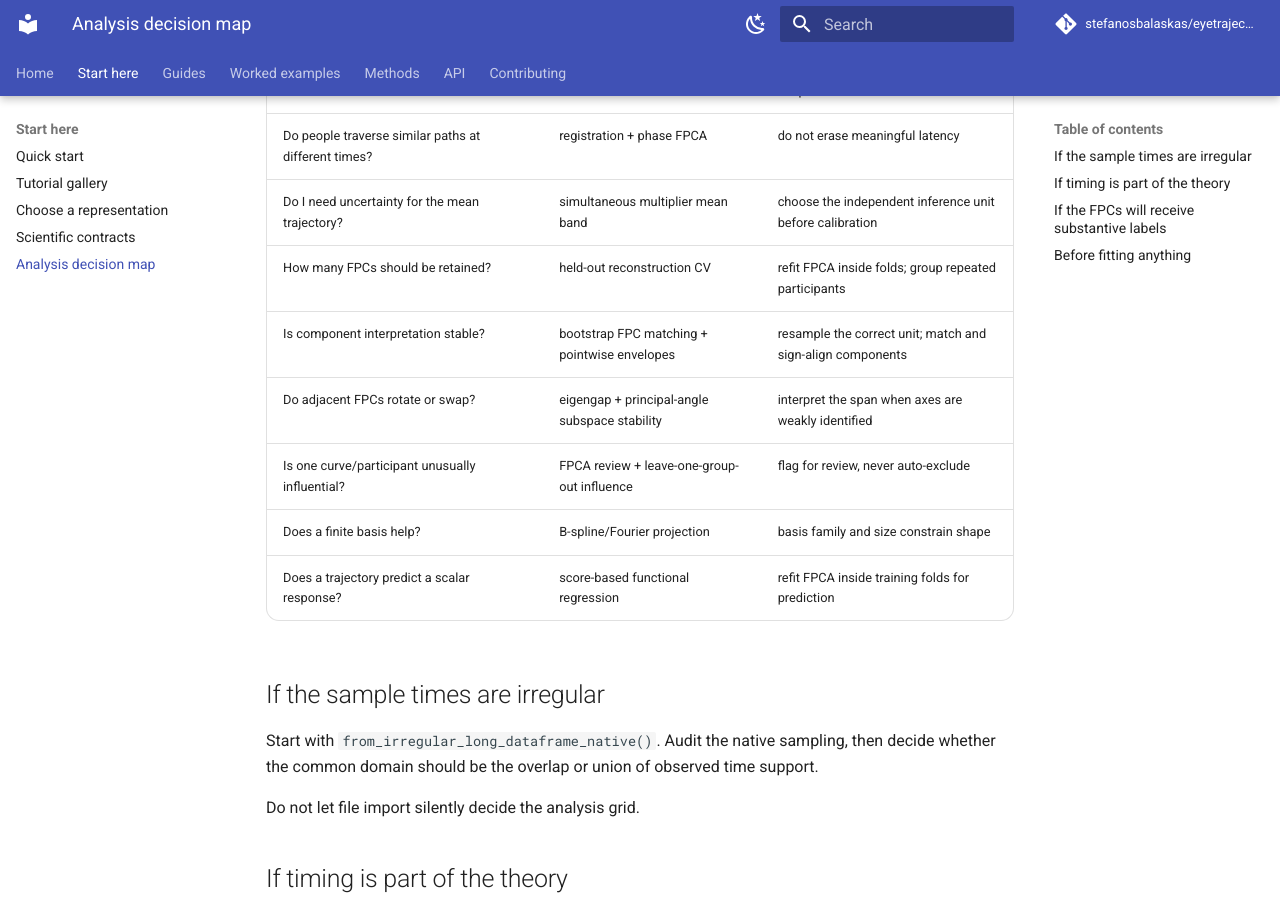
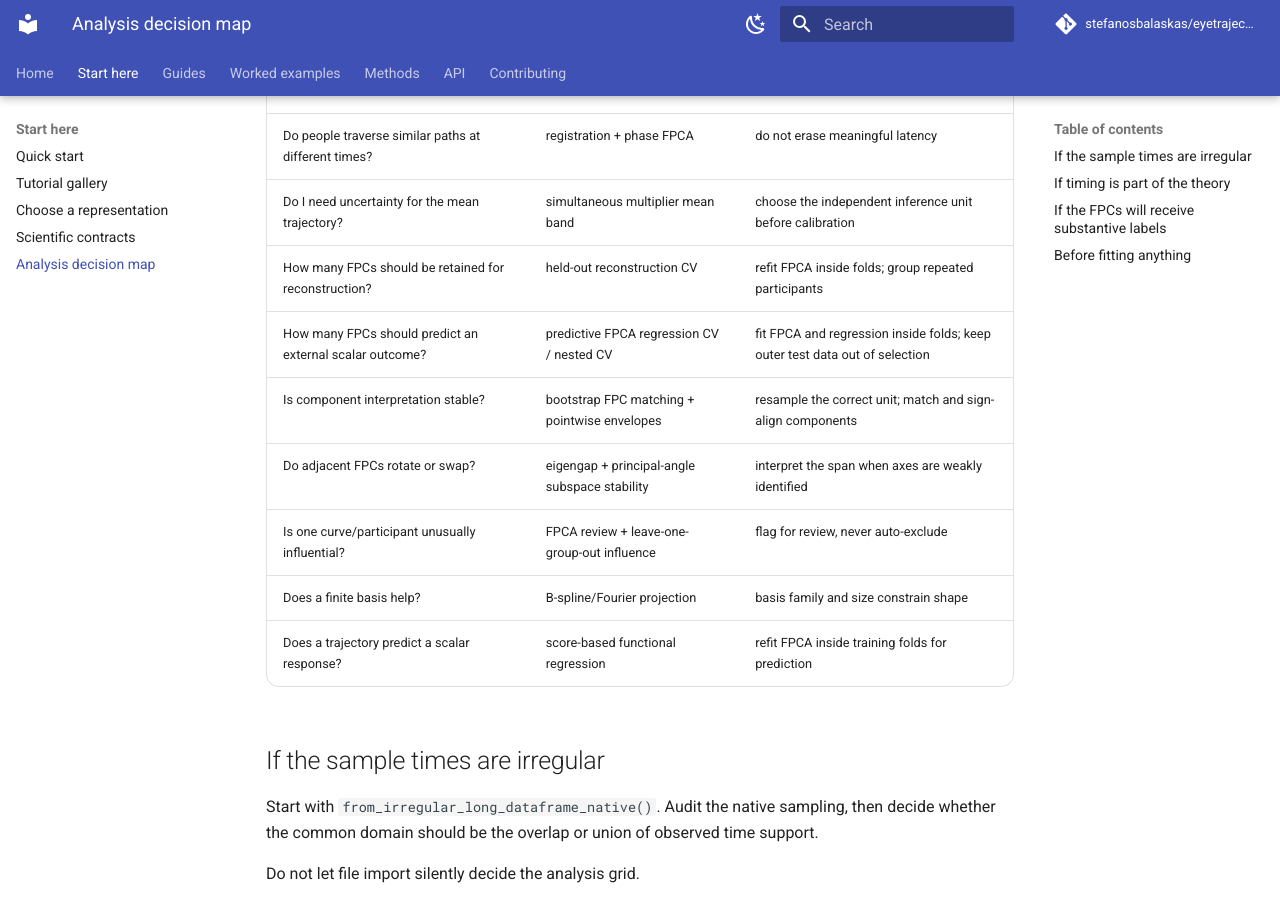
Before and after one commit to stefanosbalaskas/eyetrajectoriespy, an MkDocs documentation site: the page built from docs/concepts/decision-map.md, in a window 1280 px wide and 900 px high, scrolled down 530 px. Built offline with MkDocs 1.6.1 and Material for MkDocs 9.7.7, drawn with Linux system fonts in a browser that asks for light colours; comment, search, counter and statistics services are not loaded.

Commit message:
Add predictive FPCA regression to decision map

```diff
--- a/docs/concepts/decision-map.md
+++ b/docs/concepts/decision-map.md
@@ -11,7 +11,8 @@ Use the **research question and data structure** to choose the representation.
 | How does allocation among AOIs evolve? | compositional FPCA | probabilities must remain on the simplex |
 | Do people traverse similar paths at different times? | registration + phase FPCA | do not erase meaningful latency |
 | Do I need uncertainty for the mean trajectory? | simultaneous multiplier mean band | choose the independent inference unit before calibration |
-| How many FPCs should be retained? | held-out reconstruction CV | refit FPCA inside folds; group repeated participants |
+| How many FPCs should be retained for reconstruction? | held-out reconstruction CV | refit FPCA inside folds; group repeated participants |
+| How many FPCs should predict an external scalar outcome? | predictive FPCA regression CV / nested CV | fit FPCA and regression inside folds; keep outer test data out of selection |
 | Is component interpretation stable? | bootstrap FPC matching + pointwise envelopes | resample the correct unit; match and sign-align components |
 | Do adjacent FPCs rotate or swap? | eigengap + principal-angle subspace stability | interpret the span when axes are weakly identified |
 | Is one curve/participant unusually influential? | FPCA review + leave-one-group-out influence | flag for review, never auto-exclude |
```
